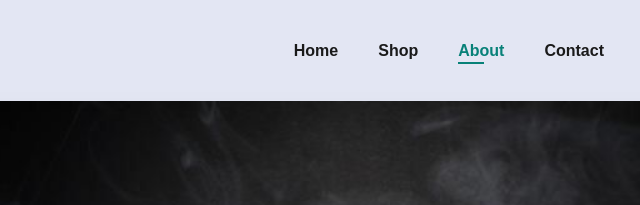
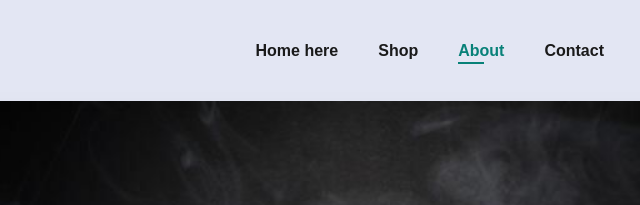
Before and after one commit to zaidfadel89/ManarProject, a plain HTML site: page about.html in a window 1280 px wide. Shown: the top 205 px of the page, 520-1160 px from the left. Drawn offline with Linux system fonts and the light colour scheme.

Commit message:
new Update

```diff
--- a/about.html
+++ b/about.html
@@ -21,7 +21,7 @@
 
 <div>
     <ul id="navbar">
-        <li><a  href="index.html">Home</a></li>
+        <li><a  href="index.html">Home here</a></li>
         <li><a  href="shop.html">Shop</a></li>
         <li><a class="active" href="about.html">About</a></li>
         <li><a href="contact.html">Contact</a></li>
```
